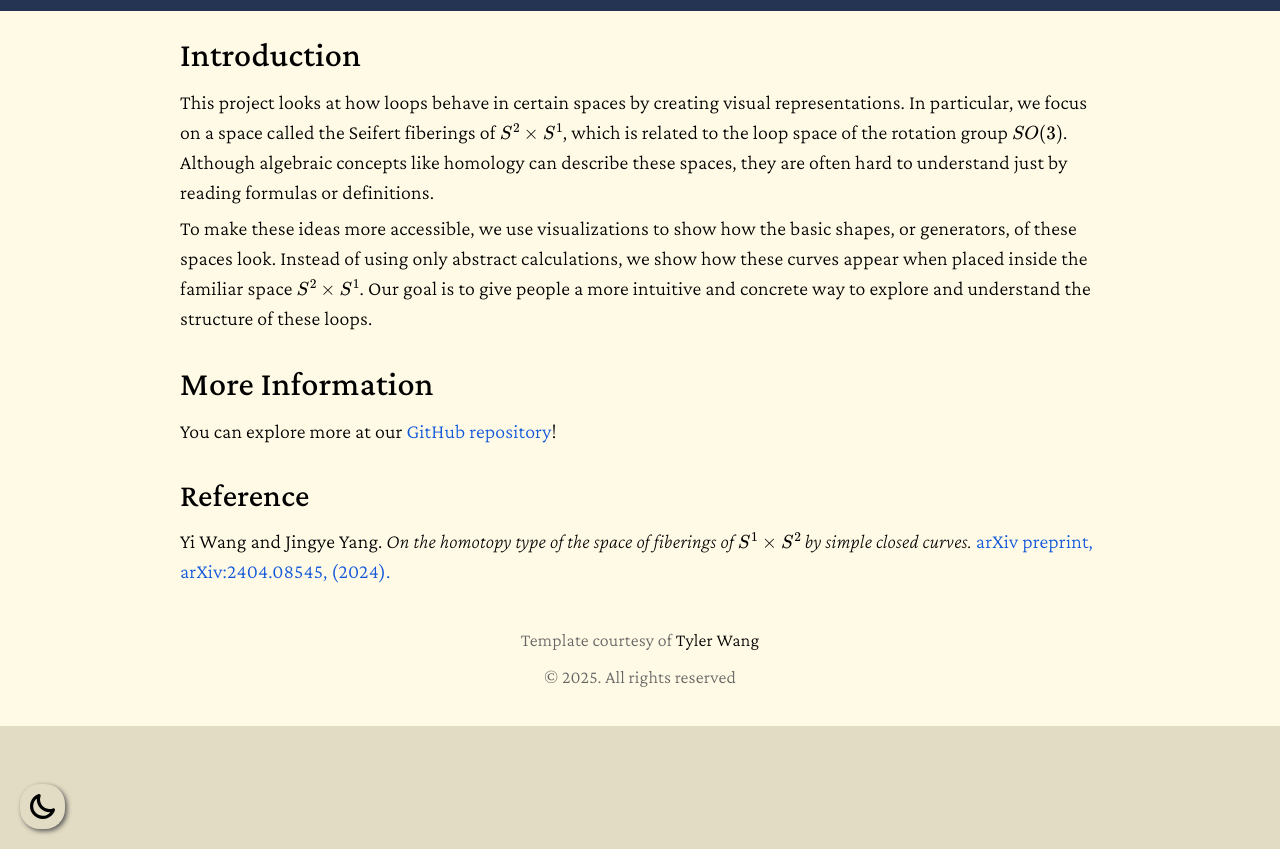
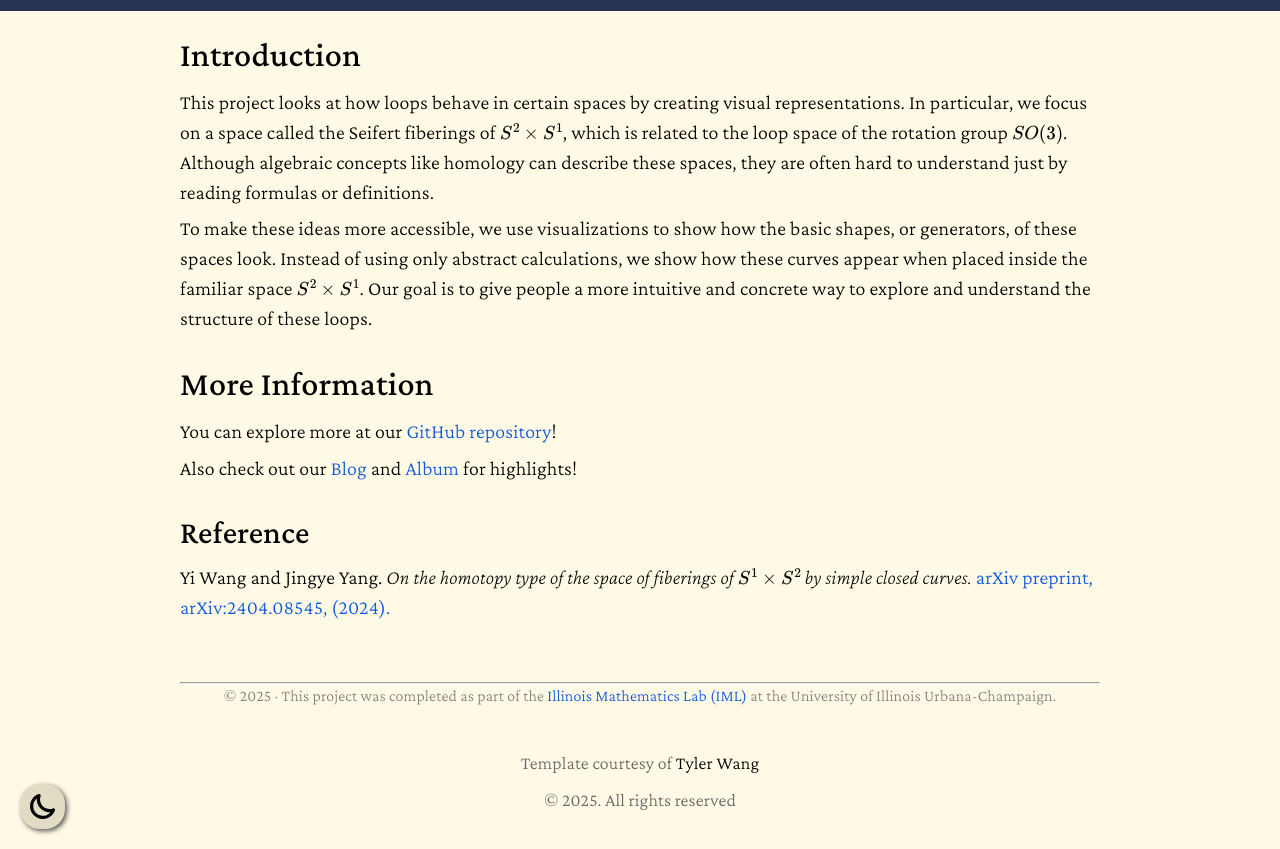
Before and after one commit to CurvesIn3Manifolds/CurvesIn3Manifolds.github.io, a Jekyll site: the page built from index.md, in a window 1280 px wide and 900 px high, scrolled down 610 px, cut to the strip 51-900 px from the top of the window. Built offline with Jekyll 4.4.1, drawn with Linux system fonts in a browser that asks for light colours.

Commit message:
Update index.md

```diff
--- a/index.md
+++ b/index.md
@@ -33,8 +33,20 @@ Our goal is to give people a more intuitive and concrete way to explore and unde
 
 You can explore more at our [GitHub repository](https://github.com/CurvesIn3Manifolds/CurvesIn3Manifolds.github.io)!
 
+Also check out our [Blog](https://curvesin3manifolds.github.io/blog) and [Album](https://curvesin3manifolds.github.io/album/) for highlights!
+
 
 ### Reference
 
 Yi Wang and Jingye Yang. *On the homotopy type of the space of fiberings of* $S^1 \times S^2$ *by simple closed curves.* [arXiv preprint,
 arXiv:2404.08545, (2024).](https://arxiv.org/html/2404.08545v1)
+
+
+<hr style="margin-top: 3em;">
+
+<p style="font-size: 0.8em; text-align: center; color: gray;">
+  © 2025 · This project was completed as part of the
+  <a href="https://iml.math.illinois.edu/">
+    Illinois Mathematics Lab (IML)
+  </a> at the University of Illinois Urbana-Champaign.
+</p>
```
